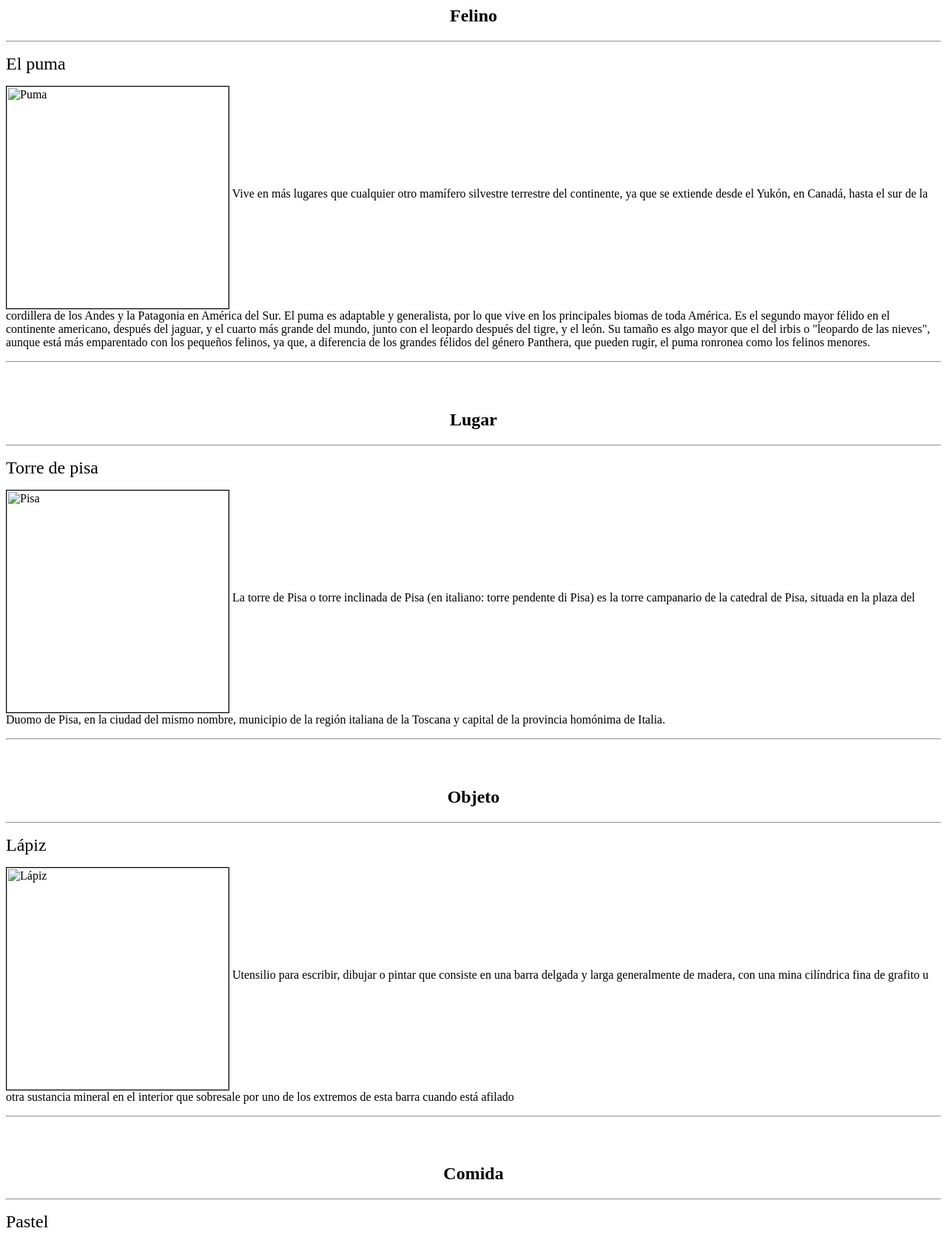
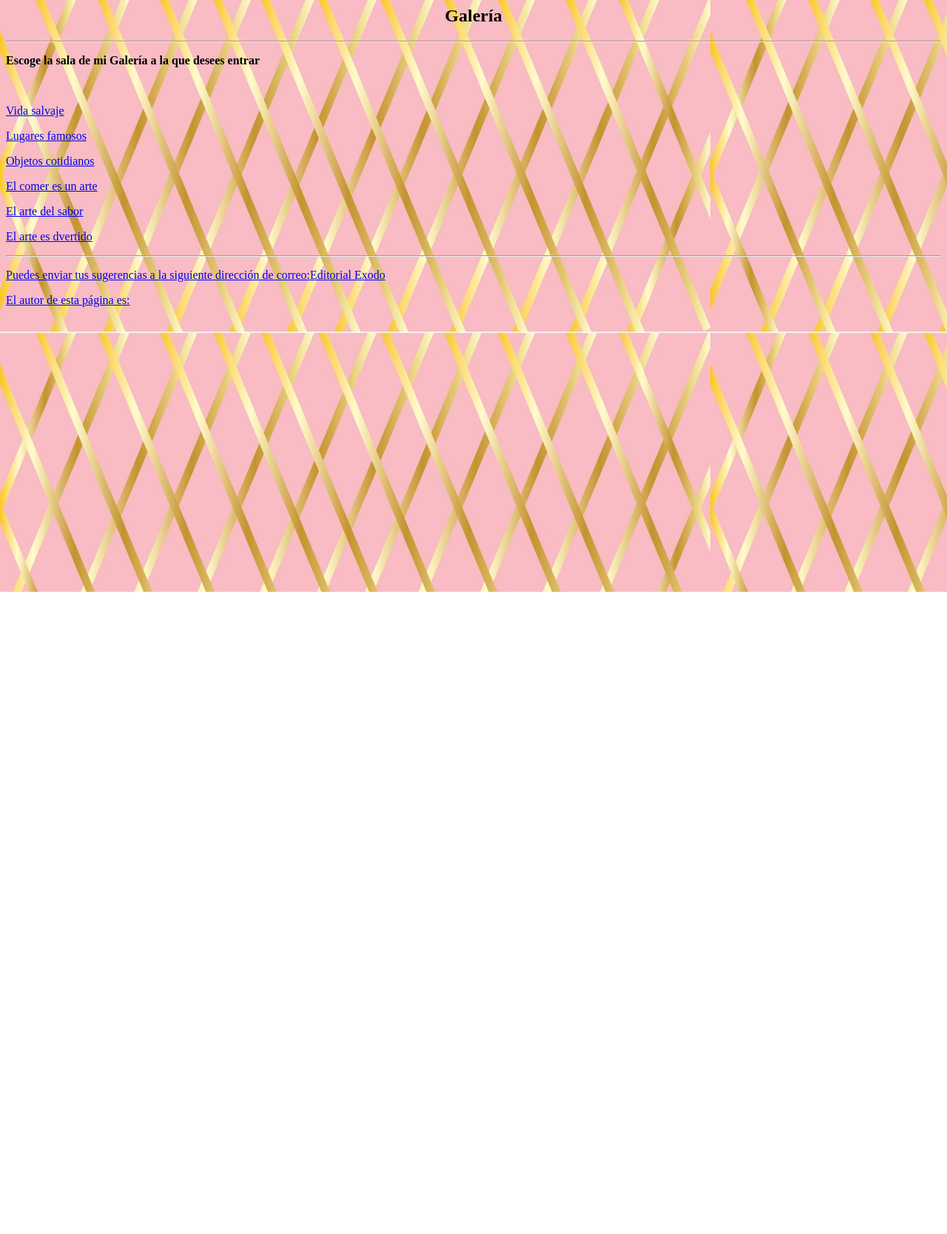
Before and after one commit to MirandaMendez/imagenes-2, a plain HTML site: page Index.html in a window 1280 px wide. Shown: the top 1668 px of the page at 74% size. After the commit the page ends 800 px from the top, so only its background shows below. Drawn offline with Linux system fonts and the light colour scheme.

Commit message:
Update Index.html

```diff
--- a/Index.html
+++ b/Index.html
@@ -1,60 +1,21 @@
 <html>
 <head>
-<title>Sala</title>
+<title>Página con hipervínculos</title>
 </head>
-<body background=Baby.jpg>
-<p><a name=Felino></p>
-<h2><center>Felino</center></h2>
+<body background=Teotihuacan.jpg>
+<center><h2>Galería</h2></center>
 <hr>
-<p><font size=5>El puma </font></p>
-<p><img src=Puma.jpg alt="Puma" align=middle width="300" height="300" border="1">
-Vive en más lugares que cualquier otro mamífero silvestre terrestre del continente, ya que se extiende desde el Yukón, en Canadá, hasta el sur de la cordillera de los Andes y la Patagonia en América del Sur. El puma es adaptable y generalista, por lo que vive en los principales biomas de toda América. Es el segundo mayor félido en el continente americano, después del jaguar, y el cuarto más grande del mundo, junto con el leopardo después del tigre, y el león. Su tamaño es algo mayor que el del irbis o "leopardo de las nieves", aunque está más emparentado con los pequeños felinos, ya que, a diferencia de los grandes félidos del género Panthera, que pueden rugir, el puma ronronea como los felinos menores.
-</p>
+<p><b>Escoge la sala de mi Galería a la que desees entrar</b></p>
+<br>
+<bgsound src=Melidía_de_caja_de_música.mid loop=infinte>
+<p><alink><a href=Sala2.html#Felino>Vida salvaje</p>
+<p><link><a href=Sala2.html#Lugar>Lugares famosos</p>
+<p><vlink><a href=Sala2.html#Objeto>Objetos cotidianos</p>
+<p><alink><a href=Sala2.html#Comida>El comer es un arte</p>
+<p><link><a href=Sala2.html#Café>El arte del sabor</p>
+<p><vlink><a href=Sala2.html#Video>El arte es dvertido</p>
 <hr>
-<br>
-<br>
-<p><a name=Lugar></p>
-<h2><center>Lugar</center></h2>
-<hr>
-<p><font size=5>Torre de pisa </font></p>
-<p><img src=Pisa.jpg alt="Pisa" align=middle width="300" height="300" border="1">
-La torre de Pisa o torre inclinada de Pisa (en italiano: torre pendente di Pisa) es la torre campanario de la catedral de Pisa, situada en la plaza del Duomo de Pisa, en la ciudad del mismo nombre, municipio de la región italiana de la Toscana y capital de la provincia homónima de Italia.
-</p>
-<hr>
-<br>
-<br>
-<p><a name=Objeto></p>
-<h2><center>Objeto</center></h2>
-<hr>
-<p><font size=5>Lápiz</font></p>
-<p><img src=Lápiz.jpg alt="Lápiz" align=middle width="300" height="300" border="1">
-Utensilio para escribir, dibujar o pintar que consiste en una barra delgada y larga generalmente de madera, con una mina cilíndrica fina de grafito u otra sustancia mineral en el interior que sobresale por uno de los extremos de esta barra cuando está afilado
-</p>
-<hr>
-<br>
-<br>
-<p><a name=Comida></p>
-<h2><center>Comida</center></h2>
-<hr>
-<p><font size=5>Pastel</font></p>
-<p><img src=Pastel.jpg alt="Pastel" align=middle width="300" height="300" border="1">
-Dulce elaborado con una masa a base de harina, mantequilla, huevos, azúcar, leche, y otros ingredientes, que se cuece al horno y se rellena o se cubre de crema, chocolate, frutas u otros productos de repostería.
-</p>
-<hr>
-<br>
-<br>
-<p><a name=Café></p>
-<h2><center>Café</center></h2>
-<hr>
-<p><font size=5>Café</font></p>
-<p><img src=Café.jpg alt="Café" align=middle width="300" height="300" border="1">
-El café es una bebida que se obtiene a partir de mezcla en agua caliente de granos tostados de la planta de café (Coffea de la familia Rubiaceae conocida como cafeto).
-A pesar de que comercialmente es la bebida número uno del mundo se estima que un tercio de la población mundial la consume (la mitad de la población mundial es consumidora de té).
-</p>
-<hr>
-<br>
-<br>
-<p><a name=Video></p>
-<img dynsrc=Perro_malo.wmv width=500 height=400>
+<p>Puedes enviar tus sugerencias a la siguiente dirección de correo:<A HREF=MAILTO.grupoexodo@prodigy.net.mx>Editorial Exodo</p>
+<p><l><a href=Personal.html>El autor de esta página es:<l></p>
 </body>
 </html>
```
